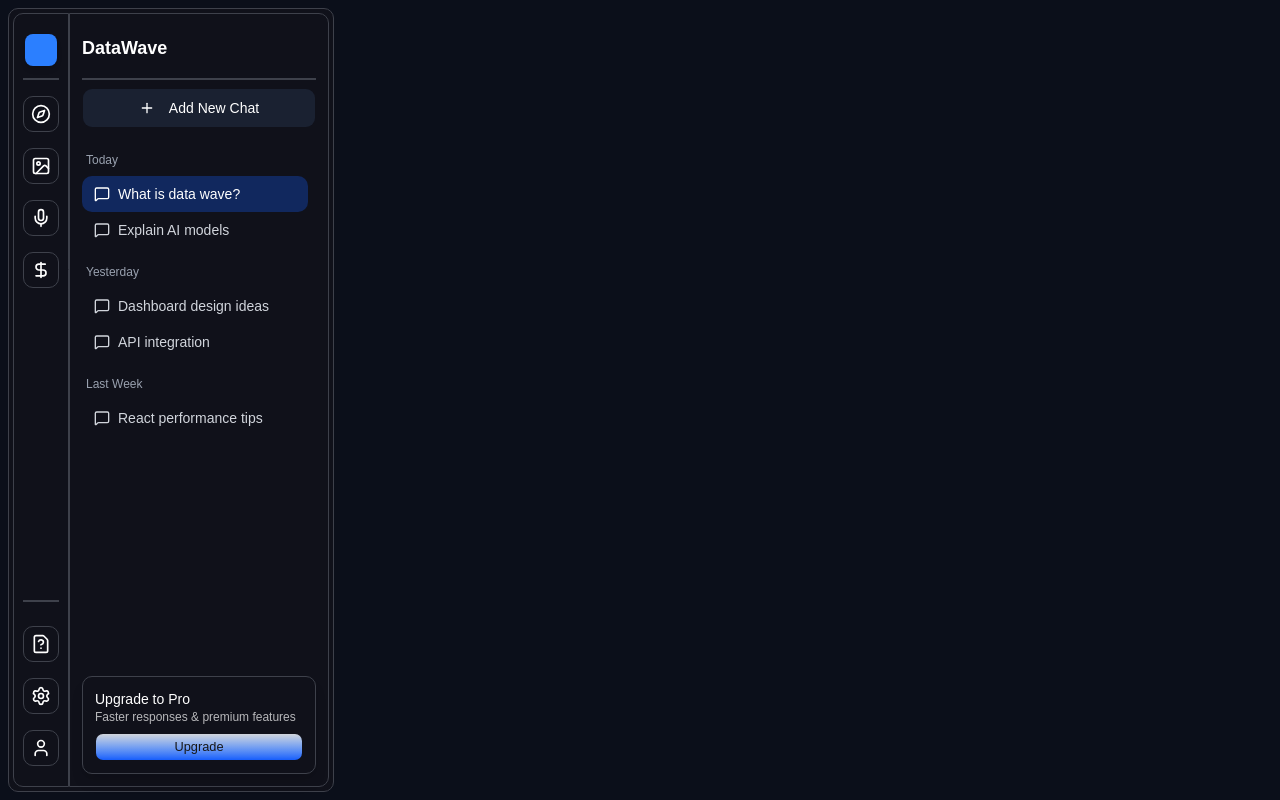
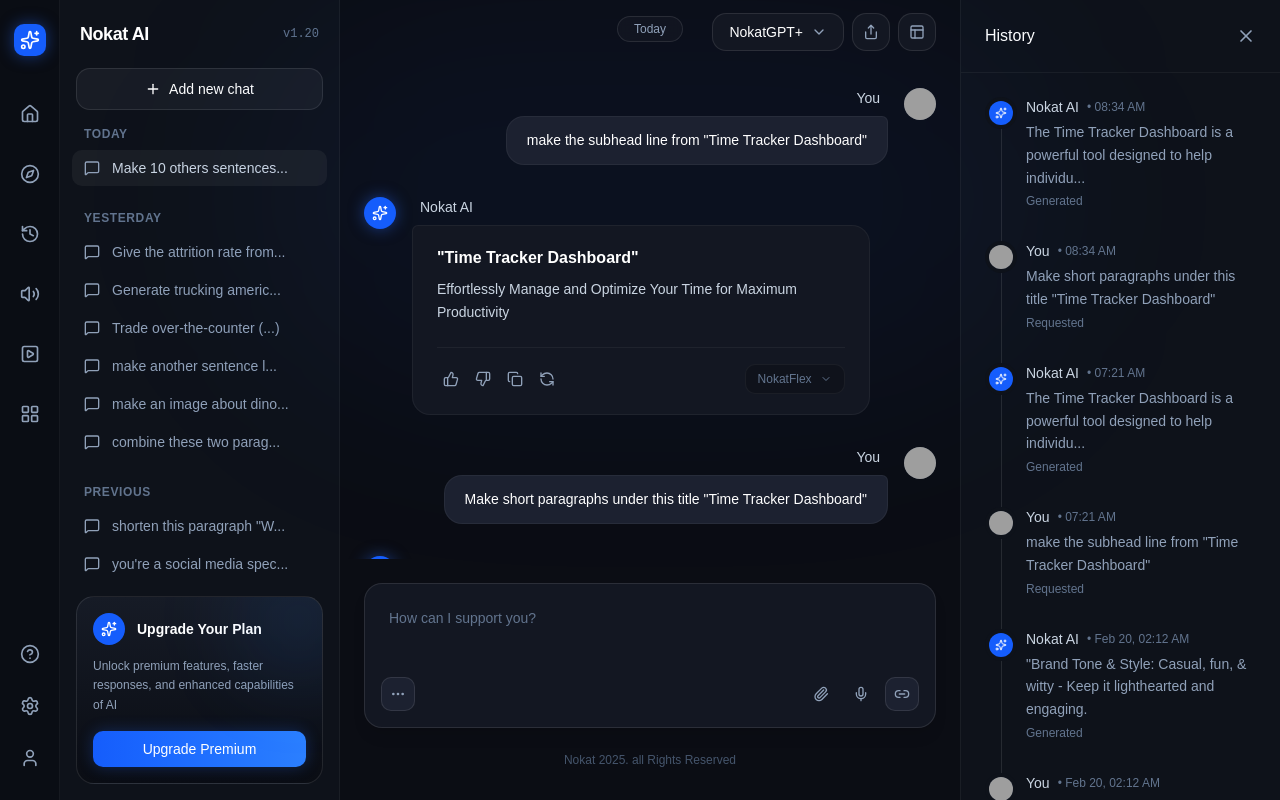
Before and after one commit to KaviduIsura/DataWeave-AI-SaaS-App, a React (Vite) app in the folder packages/client/: page / in a window 1280 px wide. Built offline with nearby package versions, Linux system fonts and the light colour scheme; no server answers; grey boxes are pictures that could not be loaded.

Commit message:
Done home page

```diff
--- a/packages/client/index.html
+++ b/packages/client/index.html
@@ -1,5 +1,5 @@
 <!doctype html>
-<html lang="en">
+<html lang="en" class="dark">
   <head>
     <meta charset="UTF-8" />
     <link rel="icon" type="image/svg+xml" href="/favicon.svg" />
--- a/packages/client/src/App.tsx
+++ b/packages/client/src/App.tsx
@@ -1,21 +1,13 @@
-import { useEffect, useState } from 'react';
-import './App.css';
-// import { Button } from './components/ui/button';
-import Sidebar from './components/client/Sidebar';
+import Sidebar from './components/chat/Sidebar';
+import ChatArea from './components/chat/ChatArea';
+import HistoryPanel from './components/chat/HistoryPanel';
 
 function App() {
-  const [message, setMessage] = useState('Hello, World!');
-
-  useEffect(() => {
-    fetch('/api/hello')
-      .then((res) => res.json())
-      .then((data) => setMessage(data.message));
-    // .catch(error => console.error('Error fetching message:', error));
-  }, []);
-
   return (
-    <div>
+    <div className="flex h-screen w-full overflow-hidden bg-[#0A0D14] font-sans selection:bg-blue-500/30">
       <Sidebar />
+      <ChatArea />
+      <HistoryPanel />
     </div>
   );
 }
```
